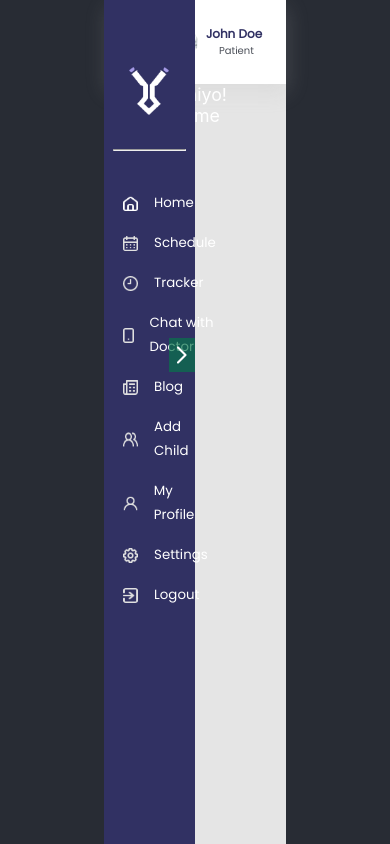
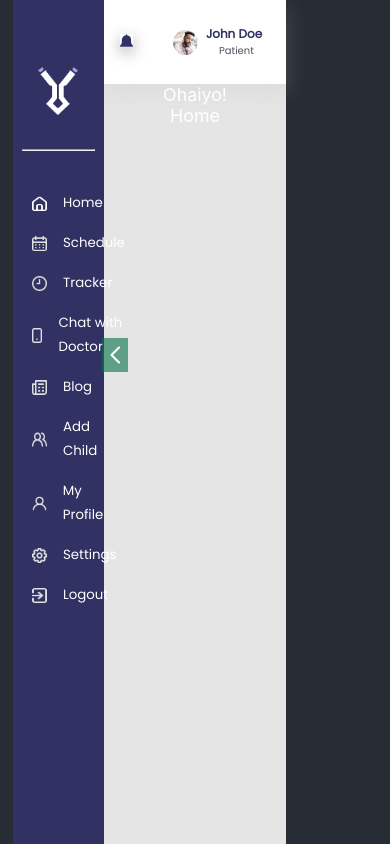
Before and after one commit to BanksMustapha7/antigen, a React (Create React App) app: page /Dashboard in a window 390 px wide. Built offline with nearby package versions, Linux system fonts and the light colour scheme.

Commit message:
Mobile Sidebar

```diff
--- a/src/Pages/Dashboard/Dashboard.jsx
+++ b/src/Pages/Dashboard/Dashboard.jsx
@@ -1,4 +1,4 @@
-import React from "react";
+import React, { useState } from "react";
 import "./dashboard.css";
 import { BrowserRouter as Router, Route, Routes } from "react-router-dom";
 import Group286 from "../../assets/Group 286.png";
@@ -17,10 +17,33 @@ import User from "../../assets/user.png";
 import Home from "./Home/Home";
 
 function Dashboard() {
+  const [close, setClose] = useState(true);
+  const { direction, setDirection } = useState(true);
+
+  const closeMenu = () => {
+    close === true ? setClose(false) : setClose(true);
+    direction === true ? setDirection(false) : setDirection(true);
+  };
+  const styles = {
+    hideMenu: {
+      marginLeft: "-50% ",
+    },
+    changeD: { transform: "rotate(180deg) !important" },
+  };
+
   return (
     <div className="dashboard">
-      <div className="sidebar">
-        <img src={Rarr} alt="" className="open" />
+      <div
+        className="sidebar"
+        style={close ? styles.hideMenu : { background: "#313163" }}
+      >
+        <img
+          src={Rarr}
+          alt=""
+          className="open"
+          onClick={closeMenu}
+          style={direction === true ? styles.changeD : { display: "block" }}
+        />
 
         <div className="logo">
           <img src={Group286} alt="logo" />
--- a/src/Pages/Dashboard/dashboard.css
+++ b/src/Pages/Dashboard/dashboard.css
@@ -161,11 +161,10 @@
     .sidebar>.open {
         display: block;
         position: absolute;
-        right: 0;
+        right: -1.5rem;
         top: 40%;
-        transform: rotate(180deg);
         padding: .5rem;
-        background-color: #08754bb0;
+        background-color: #08754b9c;
     }
 
     .sidebar .logo img {
```
